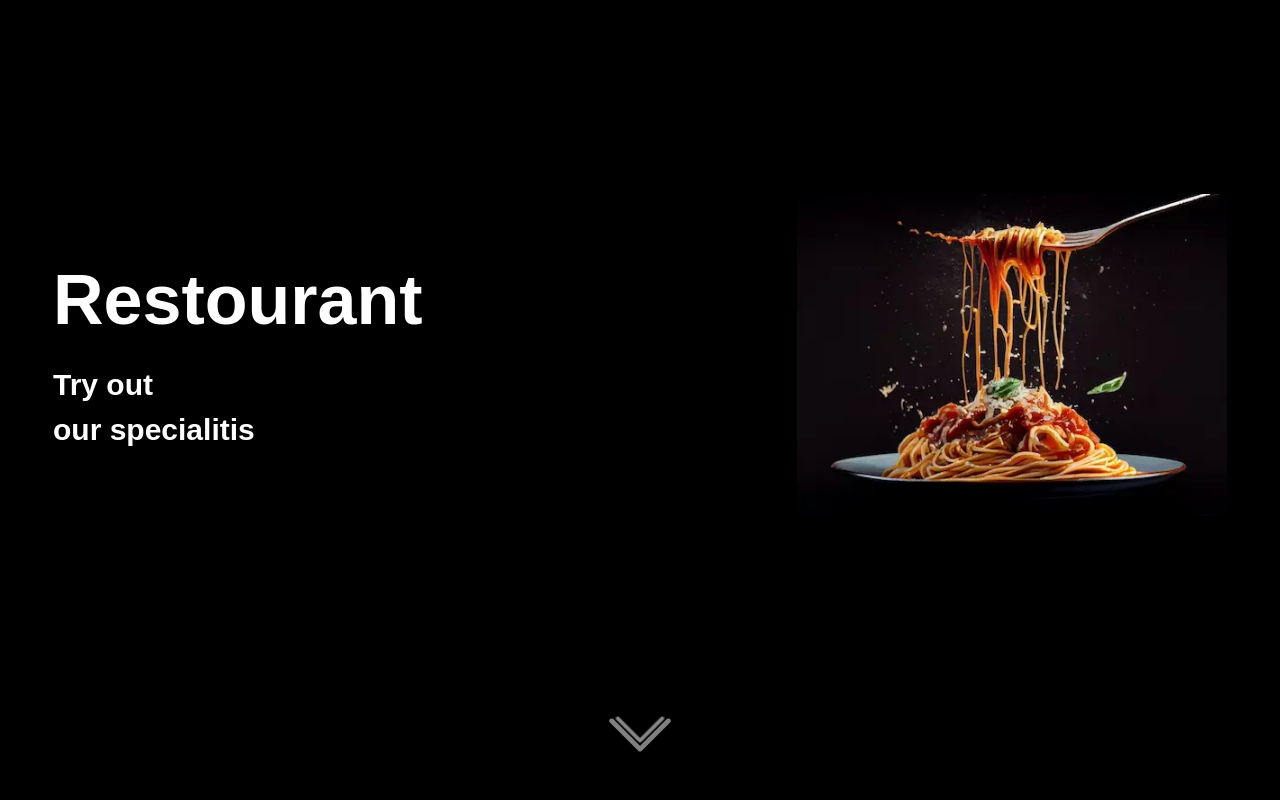
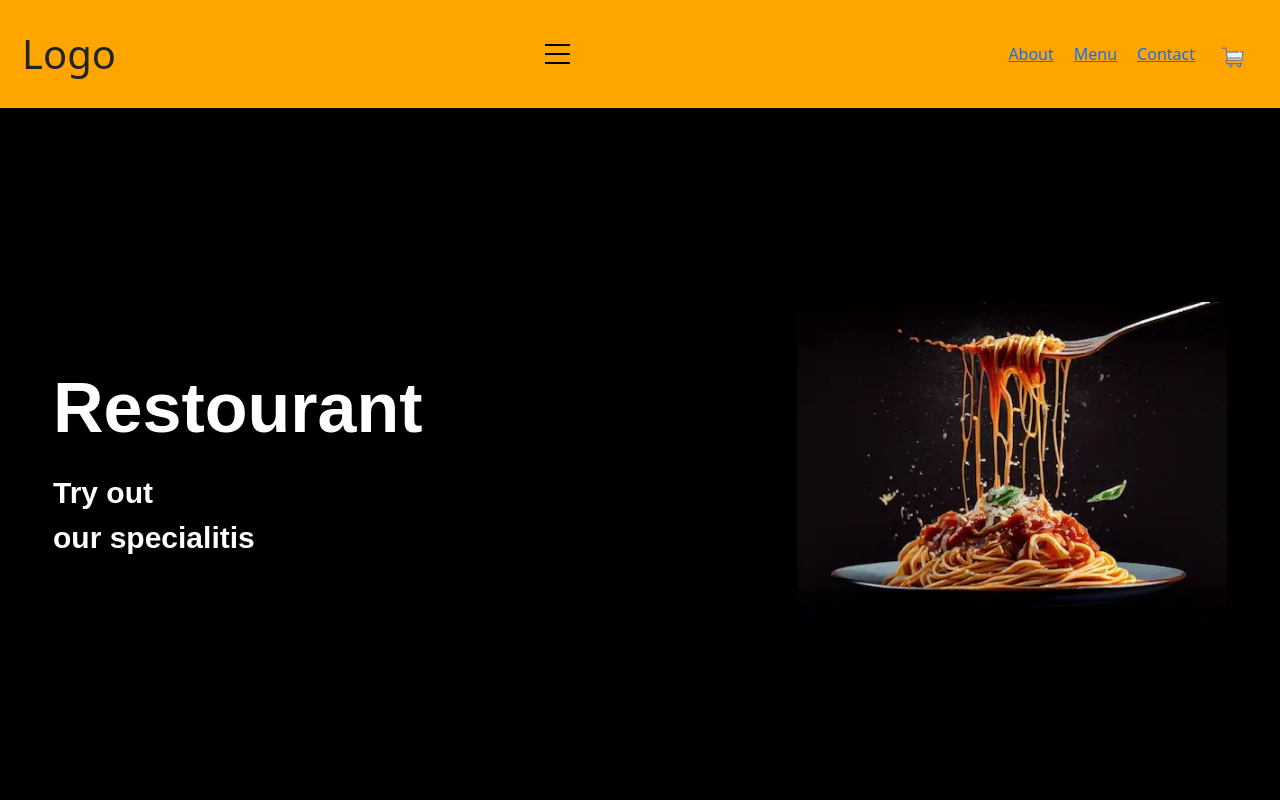
Before and after one commit to markoGit7/Restourant, a plain HTML site: page index.html in a window 1280 px wide. Shown: the top 800 px of the page. Drawn offline with nearby package versions, Linux system fonts and the light colour scheme.

Commit message:
started doing the header

```diff
--- a/css/style.css
+++ b/css/style.css
@@ -23,6 +23,7 @@
     animation-delay: 2.5s;
     animation-fill-mode: forwards;
     animation-iteration-count: 1;
+    display: none;
 }
 
 @keyframes preloader {
@@ -76,7 +77,66 @@
 }
 
 
+/* header css */
 
+header{
+    width: 100%;
+    height: auto;
+    position: relative;
+    padding: 30px 0;
+    z-index: 10;
+    background-color: orange;
+}
+
+header .box{
+    display: flex;
+    justify-content: space-between;
+    align-items: center;
+    width: 100%;
+    position: relative;
+    padding: 0 22px;
+}
+
+header .box .logo{
+    display: block;
+}
+
+header .box .logo h1{
+    margin-bottom: 0;
+}
+
+header .box .resp-nav{
+    width: 25px;
+    height: 20px;
+    max-width: 100%;
+    display: flex;
+    flex-direction: column;
+    justify-content: space-between;
+    cursor: pointer;
+}
+
+header .box .resp-nav span{
+    display: block;
+    width: 100%;
+    height: 2px;
+    background-color: black;
+}
+
+header .box .nav-bar{
+    display: block;
+}
+
+header .box .nav-bar ul{
+    display: flex;
+    align-items: center;
+    margin:0;
+    padding-left:0;
+    list-style: none;
+}
+
+header .box .nav-bar ul li{
+    padding: 0 10px;
+}
 
 
 
--- a/index.html
+++ b/index.html
@@ -19,6 +19,48 @@
     <link rel="stylesheet" type="text/css" href="css/style.css" />
   </head>
   <body>
+    <header>
+      <div class="box">
+        <div class="logo">
+          <h1>Logo</h1>
+        </div>
+        <div class="resp-nav">
+          <span></span>
+          <span></span>
+          <span></span>
+        </div>
+        <div class="nav-bar">
+          <ul>
+            <li>
+              <a href="#">About</a>
+            </li>
+
+            <li>
+              <a href="#">Menu</a>
+            </li>
+
+            <li>
+              <a href="#">Contact</a>
+            </li>
+
+            <li>
+              <a href="#">
+                <picture>
+                  <source srcset="images/cart.webp" type="image/webp" />
+                  <img
+                    src="images/cart.png"
+                    alt="shopping-cart"
+                    width="33px"
+                    height="29px"
+                    loading="lazy"
+                  />
+                </picture>
+              </a>
+            </li>
+          </ul>
+        </div>
+      </div>
+    </header>
     <!--About-Block-->
     <section class="about">
       <div class="boxed">
```
Also changed, not shown: images/cart.png (added), images/cart.webp (added).
